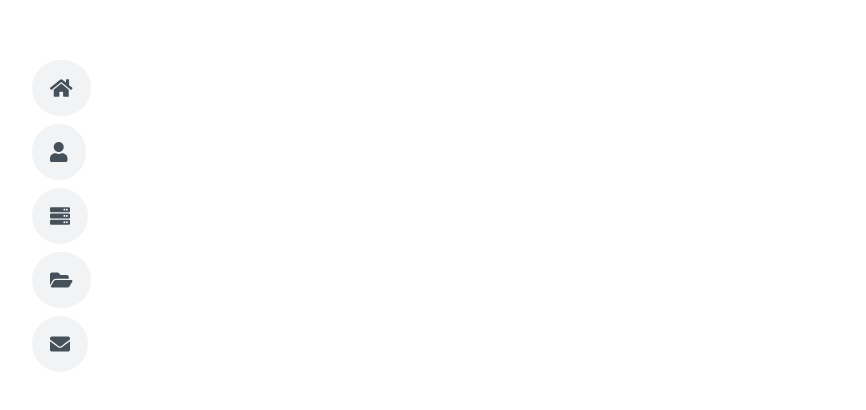
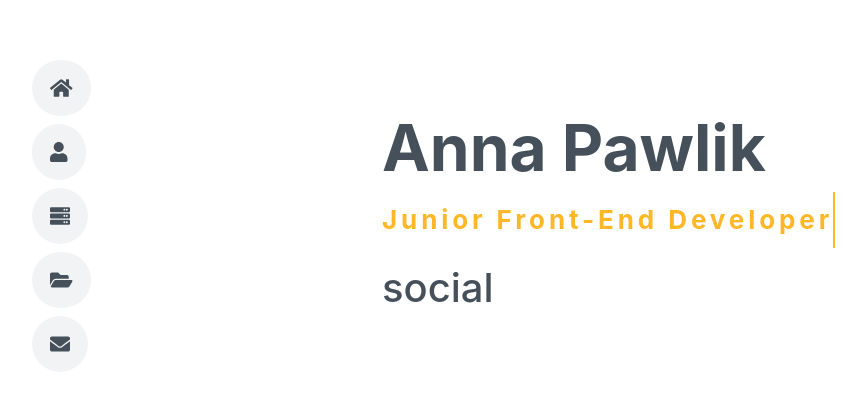
Before and after one commit to AnnaPawlik/Portfolio, a React (Create React App) app in the folder client/: page / in a window 1280 px wide. Shown: the part 180-590 px from the top of the page, without its empty margins (14-880 px from the left). Built offline with nearby package versions, Linux system fonts and the light colour scheme.

Commit message:
Add header animation

```diff
--- a/client/src/components/features/Header/Header.js
+++ b/client/src/components/features/Header/Header.js
@@ -7,6 +7,13 @@ class Header extends React.Component {
         return(
             <div className="header container-fluid">
                 <Navbar />
+                <div className="header-title">
+                    <p>Anna Pawlik</p>
+                    <p className="subtitle">Junior Front-End Developer</p>
+                    <div className="social-links">
+                        <h1>social</h1>
+                    </div>
+                </div>
             </div>
         );
     }
--- a/client/src/components/features/Header/Header.scss
+++ b/client/src/components/features/Header/Header.scss
@@ -1,6 +1,38 @@
 .header {
     display: flex;
-    justify-content: flex-start;
     align-items: center;
     height: 100vh;
+    width: 100%;
+
+    &-title {
+        display: flex;
+        justify-content: flex-start;
+        align-items: flex-start;
+        flex-direction: column;
+        font-size: 64px;
+        color: #45505b;
+        font-weight: 700;
+        line-height: 56px;
+
+        .subtitle {
+            font-size: 26px;
+            color:  rgb(255, 183, 39);
+            overflow: hidden;
+            border-right: .1em solid rgb(255, 183, 39);
+            white-space: nowrap;
+            letter-spacing: .15em; /* Adjust as needed */
+            animation: typing 5.5s steps(26, start),
+            caret .7s step-end infinite;
+        }
+    }
 }
+
+@keyframes typing {
+    from { width: 0 }
+    to { width: 100% }
+}
+
+@keyframes caret {
+    from, to { border-color: transparent }
+    50% { border-color:  rgb(255, 183, 39) }
+}
--- a/client/src/components/features/Navbar/Navbar.scss
+++ b/client/src/components/features/Navbar/Navbar.scss
@@ -1,6 +1,7 @@
 .nav-menu {
     display: flex;
-    justify-content: flex-start;
+    justify-self: flex-start;
+    width: 30%;
 
     .navbar-links {
         display: flex;
```
